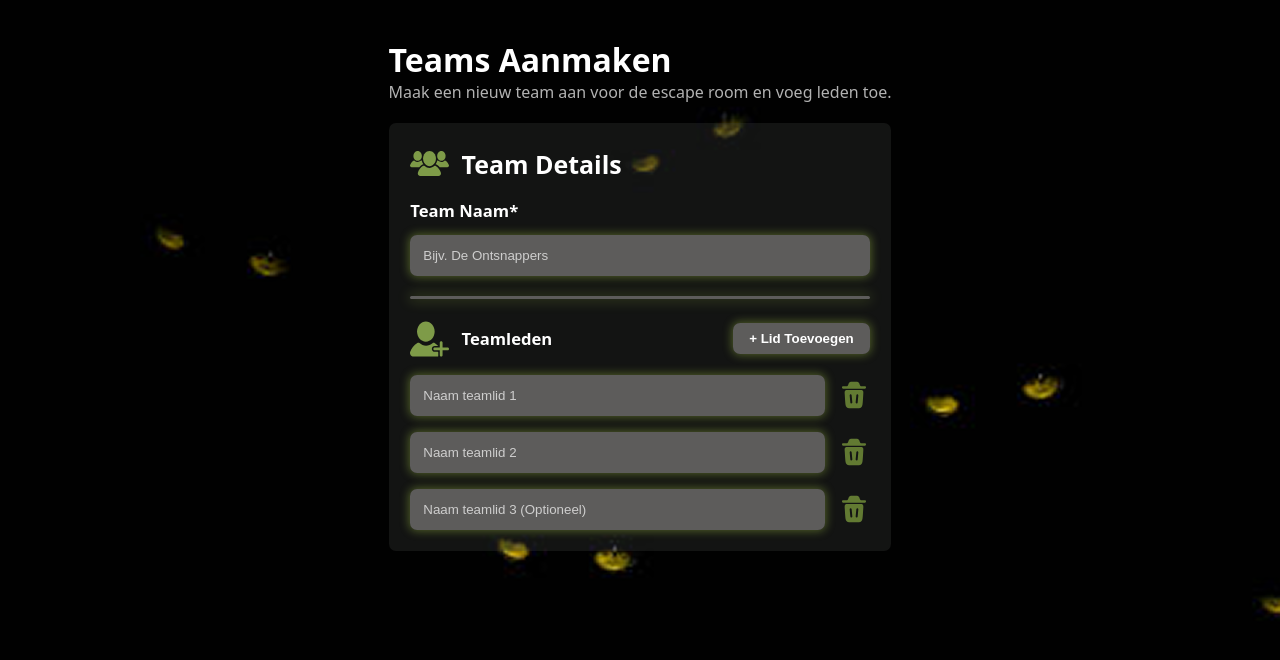
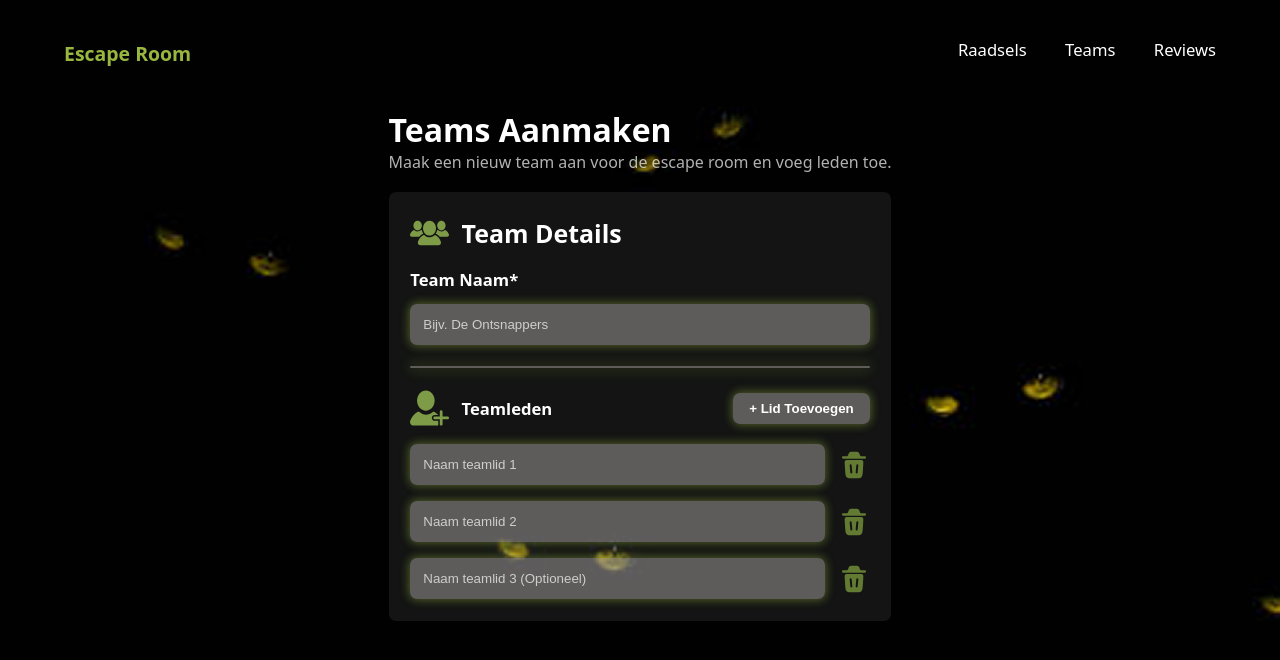
Before and after one commit to RayanAmarOuali/1900MM, a PHP site: page /admin/add_team.php in a window 1280 px wide. Shown: the top 660 px of the page. Run offline with PHP 8.4, Linux system fonts and the light colour scheme.

Commit message:
nav fixed

```diff
--- a/admin/add_team.php
+++ b/admin/add_team.php
@@ -1,3 +1,8 @@
+
+<?php
+include '../include/nav.html';
+?>
+
 <!DOCTYPE html>
 <html lang="en">
 <head>
@@ -6,7 +11,7 @@
      <title>Document</title>
      <link rel="stylesheet" href="../css/style.css">
 </head>
-<body class="body body--add-teams">
+<body class="body--add-teams">
      <main class="main--add-teams">
           <h1>Teams Aanmaken</h1>
           <p>Maak een nieuw team aan voor de escape room en voeg leden toe.</p>
--- a/css/style.css
+++ b/css/style.css
@@ -53,7 +53,7 @@ Global: Text
 
 /* === Nav === */
 .body--nav{
-    background-color: BLACK;
+    width: 100%;
     display: flex;
     flex-direction: row;
     align-items: center;
@@ -61,6 +61,7 @@ Global: Text
     padding: var(--main-padding);
     font-size: var(--titleH2);
     outline: none;
+    position: relative;
 }
 
 .body--nav h3{
@@ -174,8 +175,7 @@ Global: Text
 
 /* === Add Team Page === */
 .body--add-teams{
-    padding: var(--main-padding);
-    background-image: url(../images/eyes.png);
+    background-image: url('../images/eyes.png');
     color: var(--primary-text-color);
     font-family: system-ui, -apple-system, BlinkMacSystemFont, 'Segoe UI', Roboto, Oxygen, Ubuntu, Cantarell, 'Open Sans', 'Helvetica Neue', sans-serif;
     display: flex;
--- /dev/null
+++ b/include/nav.html
@@ -0,0 +1,19 @@
+<!DOCTYPE html>
+<html lang="en">
+<head>
+    <meta charset="UTF-8">
+    <meta name="viewport" content="width=device-width, initial-scale=1.0">
+    <title>Document</title>
+    <link rel="stylesheet" href="/css/style.css">
+</head>
+<body>
+    <nav class="body--nav">
+        <h3>Escape Room</h3>
+        <ul>
+            <li><a href="/">Raadsels</a></li>
+            <li><a href="/">Teams</a></li>
+            <li><a href="/">Reviews</a></li>
+        </ul>
+    </nav>
+</body>
+</html>
```
Also changed, not shown: include/nav.php (deleted, +0 -17 lines).
